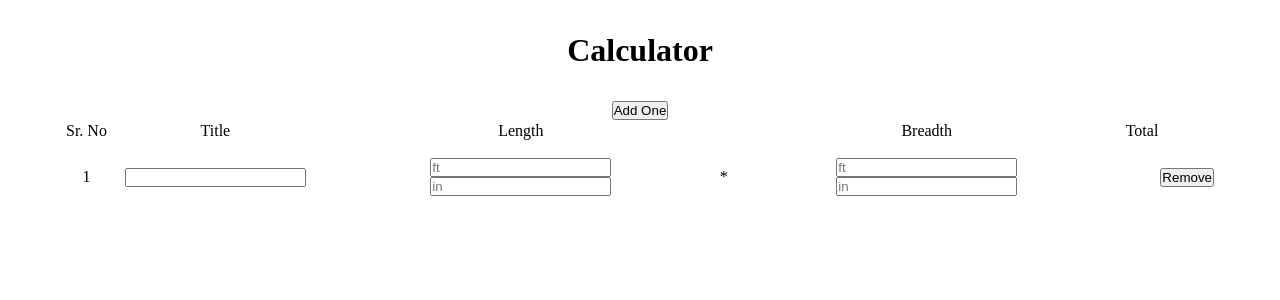
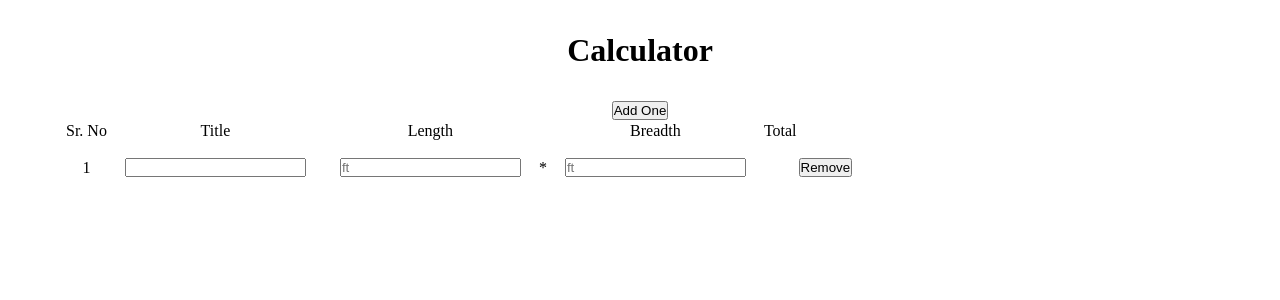
Before and after one commit to mokshchadha/floor_-measurement_calculator, a React (Vite) app: page / in a window 1280 px wide. Shown: the top 300 px of the page. Built offline with nearby package versions, Linux system fonts and the light colour scheme.

Commit message:
simplified the behaviour of lenght and breath fields

```diff
--- a/src/components/list/List.jsx
+++ b/src/components/list/List.jsx
@@ -8,11 +8,24 @@ const _1_FT_TO_INCHES = 12;
 function emptyListObject() {
   return {
     id: crypto.randomUUID(),
+    title: "",
+    total: "",
     length: { ft: "", in: "" },
     breadth: { ft: "", in: "" },
-    title: "",
-    total: "",
+    lengthStr: "",
+    breadthStr: "",
+    displayLength: "",
+    displayBreadth: "",
+    isLengthValid: true,
+    isBreadthValid: true,
   };
+}
+
+function displayMeasurement(value, isValid) {
+  if (!isValid) return "";
+  const [ft, inch] = value.split(".");
+  if (ft.trim() === "") return "";
+  return `${ft}' ${inch}"`;
 }
 
 function isMeasurementValid(measurement) {
@@ -32,8 +45,14 @@ function convertToInches(measurement) {
 }
 
 function computeTotal(item) {
-  const { length, breadth } = item;
-  if (isMeasurementValid(length) && isMeasurementValid(breadth)) {
+  const { length, breadth, isBreadthValid, isLengthValid } = item;
+
+  if (
+    isBreadthValid &&
+    isLengthValid &&
+    isMeasurementValid(length) &&
+    isMeasurementValid(breadth)
+  ) {
     const lengthInInches = convertToInches(length);
     const breadthInInches = convertToInches(breadth);
 
@@ -59,21 +78,44 @@ export const List = () => {
     setList([...list.map((e) => (e.id !== id ? e : { ...e, title: value }))]);
   };
 
-  const updateLength = (value, id, isft = true) => {
-    const newKey = isft ? "ft" : "in";
+  const updateLength = (value, id) => {
     const item = list.find((e) => e.id === id);
     if (!item) return;
 
-    const newItem = { ...item, length: { ...item.length, [newKey]: value } };
+    const [ft, inch] = value.split(".");
+
+    const isLengthValid = parseInt(inch) <= 11;
+
+    const displayLength = displayMeasurement(value, isLengthValid);
+
+    const newItem = {
+      ...item,
+      length: { ft: ft, in: inch },
+      lengthStr: value,
+      isLengthValid,
+      displayLength,
+    };
+
     const total = computeTotal(newItem);
     setList([...list.map((e) => (e.id !== id ? e : { ...newItem, total }))]);
   };
 
-  const updateBreadth = (value, id, isft = true) => {
-    const newKey = isft ? "ft" : "in";
+  const updateBreadth = (value, id) => {
     const item = list.find((e) => e.id === id);
     if (!item) return;
-    const newItem = { ...item, breadth: { ...item.breadth, [newKey]: value } };
+
+    const [ft, inch] = value.split(".");
+    const isBreadthValid = parseInt(inch) <= 11;
+
+    const displayBreadth = displayMeasurement(value, isBreadthValid);
+
+    const newItem = {
+      ...item,
+      breadth: { ft, in: inch },
+      breadthStr: value,
+      isBreadthValid,
+      displayBreadth,
+    };
     const total = computeTotal(newItem);
     setList([...list.map((e) => (e.id !== id ? e : { ...newItem, total }))]);
   };
--- a/src/components/list/ListRow.jsx
+++ b/src/components/list/ListRow.jsx
@@ -9,6 +9,10 @@ export const ListRow = ({
   idx,
   removeItem,
   total,
+  displayLength,
+  displayBreadth,
+  lengthStr,
+  breadthStr,
 }) => {
   return (
     <tr key={id} className="table__row">
@@ -22,32 +26,22 @@ export const ListRow = ({
       </td>
       <td className="input__box">
         <input
-          type="number"
-          value={length.ft}
+          type="text"
+          value={lengthStr}
           onChange={(e) => updateLength(e.target.value, id)}
           placeholder="ft"
         ></input>
-        <input
-          type="number"
-          value={length.in}
-          onChange={(e) => updateLength(e.target.value, id, false)}
-          placeholder="in"
-        ></input>
+        <span>{displayLength}</span>
       </td>
       <td>*</td>
       <td className="input__box">
         <input
           type="number"
-          value={breadth.ft}
+          value={breadthStr}
           onChange={(e) => updateBreadth(e.target.value, id)}
           placeholder="ft"
         ></input>
-        <input
-          type="number"
-          value={breadth.in}
-          onChange={(e) => updateBreadth(e.target.value, id, false)}
-          placeholder="in"
-        ></input>
+        <span>{displayBreadth}</span>
       </td>
       <td>{total}</td>
       <td>
```
